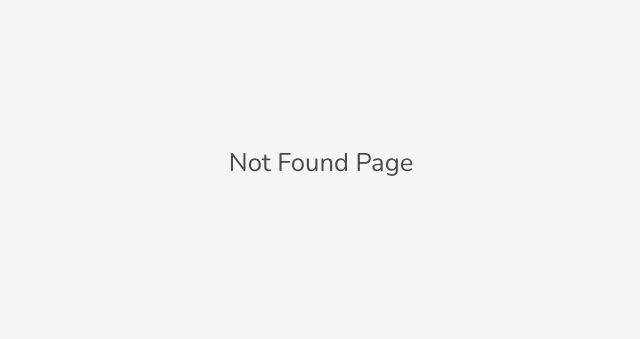
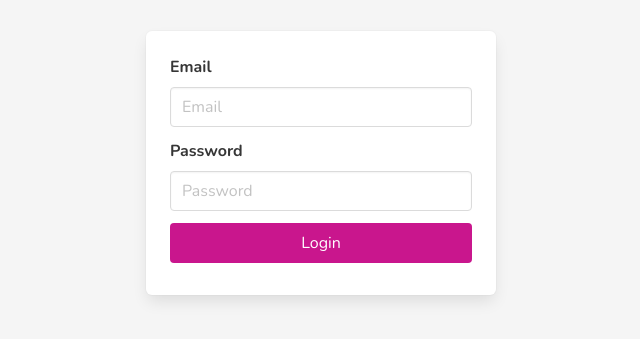
Before and after one commit to lirenmi/react-store, a React (Create React App) app: page /login in a window 1280 px wide. Before the commit this address had no page. Shown: the part 237-576 px from the top of the page, without its empty margins (319-959 px from the left). Built offline with nearby package versions, Linux system fonts and the light colour scheme.

Commit message:
组件中处理事件

```diff
--- a/src/Router.js
+++ b/src/Router.js
@@ -8,7 +8,7 @@ const Router = () => (
   <BrowserRouter>
     <Switch>
       <Route path="/" exact component={App} />
-      <Route path="/login/:nickname" component={Login} />
+      <Route path="/login" component={Login} />
       <Route component={NotFound} />
     </Switch>
   </BrowserRouter>
--- a/src/pages/Login.js
+++ b/src/pages/Login.js
@@ -1,10 +1,29 @@
 import React from 'react';
 
 class Login extends React.Component {
+  /**
+    1. 命名和绑定
+    2. event
+    3. this
+    4. 传递参数
+   */
+
+  handleSubmit = event => {
+    // 1. 阻止默认事件行为
+    event.preventDefault();
+
+    // 2. 获取表单数据
+
+    // 3. 处理登录逻辑
+
+    // 4. 跳转到首页视图
+    this.props.history.push('/');
+  };
+
   render() {
     return (
       <div className="login-wrapper">
-        <form className="box login-box">
+        <form className="box login-box" onSubmit={this.handleSubmit}>
           <div className="field">
             <label className="label">Email</label>
             <div className="control">
```
